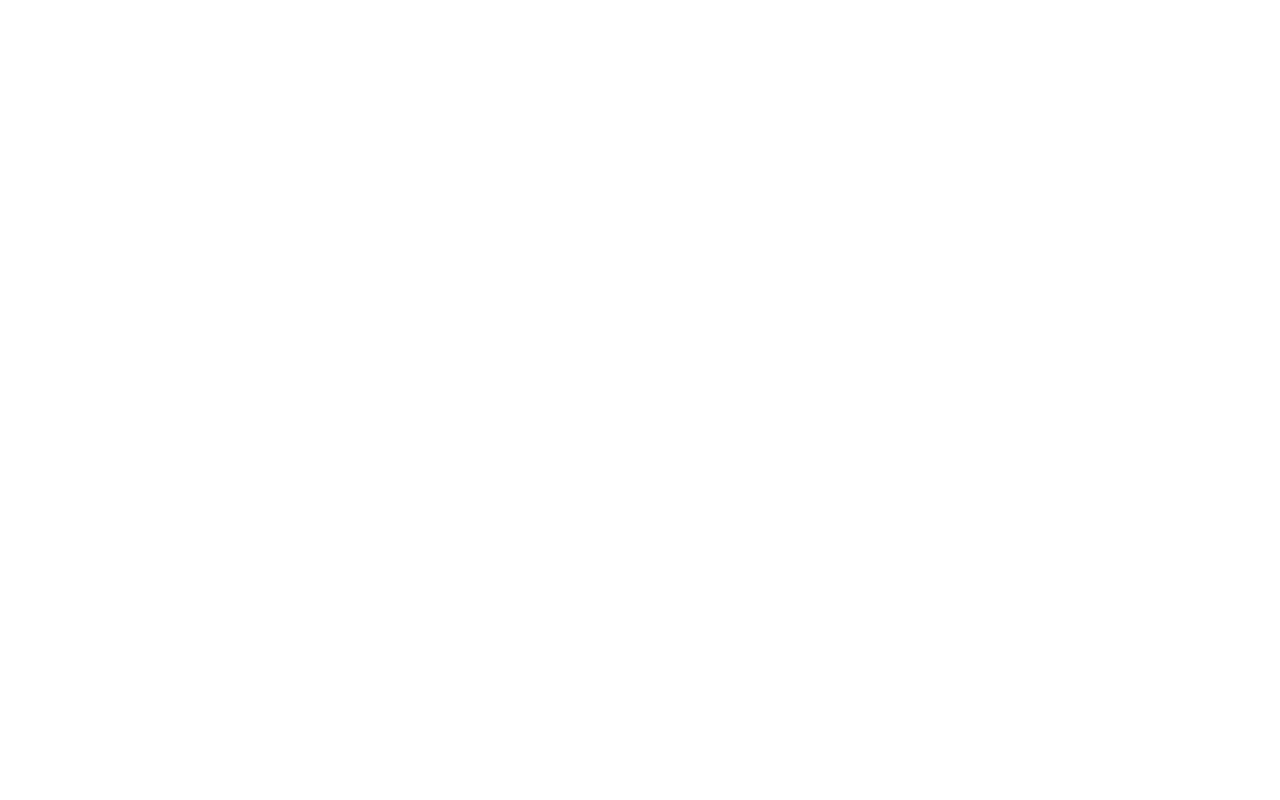
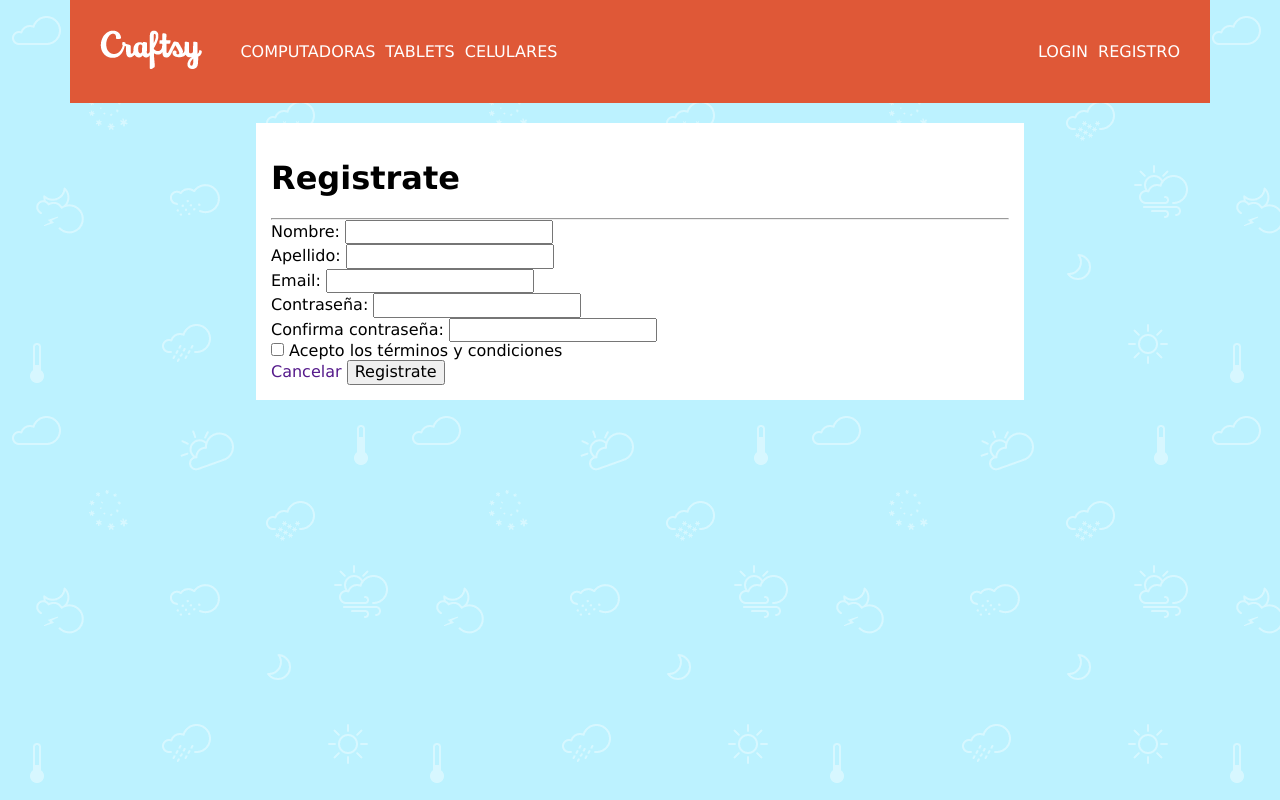
Before and after one commit to Comision15/craftsy, a website: page views/register.html in a window 1280 px wide. Drawn offline with Linux system fonts and the light colour scheme.

Commit message:
layout register done

```diff
--- a/app.js
+++ b/app.js
@@ -8,5 +8,7 @@ app.use(express.static('public'));
 
 app.get('/', (req,res) => res.sendFile(path.join(__dirname, 'views', 'home.html' )));
 app.get('/product-detail', (req,res) => res.sendFile(path.join(__dirname, 'views', 'productDetail.html' )));
+app.get('/register', (req,res) => res.sendFile(path.join(__dirname, 'views', 'register.html' )));
+app.get('/login', (req,res) => res.sendFile(path.join(__dirname, 'views', 'login.html' )));
 
 app.listen(port, () => console.log('Server running in http://localhost:' + port))
--- a/views/register.html
+++ b/views/register.html
@@ -0,0 +1,69 @@
+<!DOCTYPE html>
+<html lang="es">
+
+<head>
+    <meta charset="UTF-8">
+    <meta http-equiv="X-UA-Compatible" content="IE=edge">
+    <meta name="viewport" content="width=device-width, initial-scale=1.0">
+    <title>Craftsy | Product Detail</title>
+    <script src="https://kit.fontawesome.com/ae7c764a16.js" crossorigin="anonymous"></script>
+    <link rel="stylesheet" href="/css/styles.css">
+</head>
+
+<body class="detail">
+    <header class="home__header">
+        <div class="home__header__logo">
+            <a href="/"><img src="/images/logo.png" alt=""></a>
+        </div>
+        <button class="home__header__burger"><i class="fa fa-bars"></i> Menu </button>
+        <nav class="home__header__nav">
+            <ul class="home__header__nav--menu">
+                <li><a href="">Computadoras</a></li>
+                <li><a href="">Tablets</a></li>
+                <li><a href="">Celulares</a></li>
+            </ul>
+            <ul class="home__header__nav--user">
+                <li><a href="/login">Login</a></li>
+                <li><a href="/register">Registro</a></li>
+            </ul>
+        </nav>
+    </header>
+    <main class="detail__main">
+        <section class="detail__main__section general__main__section">
+          <h1>Registrate</h1>
+          <hr>
+          <form action="">
+                <div class="form__box">
+                    <label class="form__label" for="nombre">Nombre:</label>
+                    <input class="form__input" type="text" id="nombre">
+                </div>
+                <div class="form__box">
+                    <label class="form__label" for="apellido">Apellido:</label>
+                    <input class="form__input" type="text" id="apellido">
+                </div>
+                <div class="form__box">
+                    <label class="form__label" for="email">Email:</label>
+                    <input class="form__input" type="email" id="email">
+                </div>
+                <div class="form__box">
+                    <label class="form__label" for="password">Contraseña:</label>
+                    <input class="form__input" type="password" id="password">
+                </div>
+                <div class="form__box">
+                    <label class="form__label" for="password2">Confirma contraseña:</label>
+                    <input class="form__input" type="password" id="password2">
+                </div>
+                <div class="form__box">
+                    <input class="form__checkbox" type="checkbox" id="terminos">
+                    <label for="terminos">Acepto los términos y condiciones</label>
+                </div>
+                <div class="form__box">
+                    <a href="" class="form__button--cancel">Cancelar</a>
+                    <button  class="form__button--send" type="submit">Registrate</button>
+                </div>
+          </form>
+        </section>
+    </main>
+</body>
+
+</html>
```
Also changed, not shown: views/home.html (+2 -2 lines), views/productDetail.html (+2 -2 lines).
